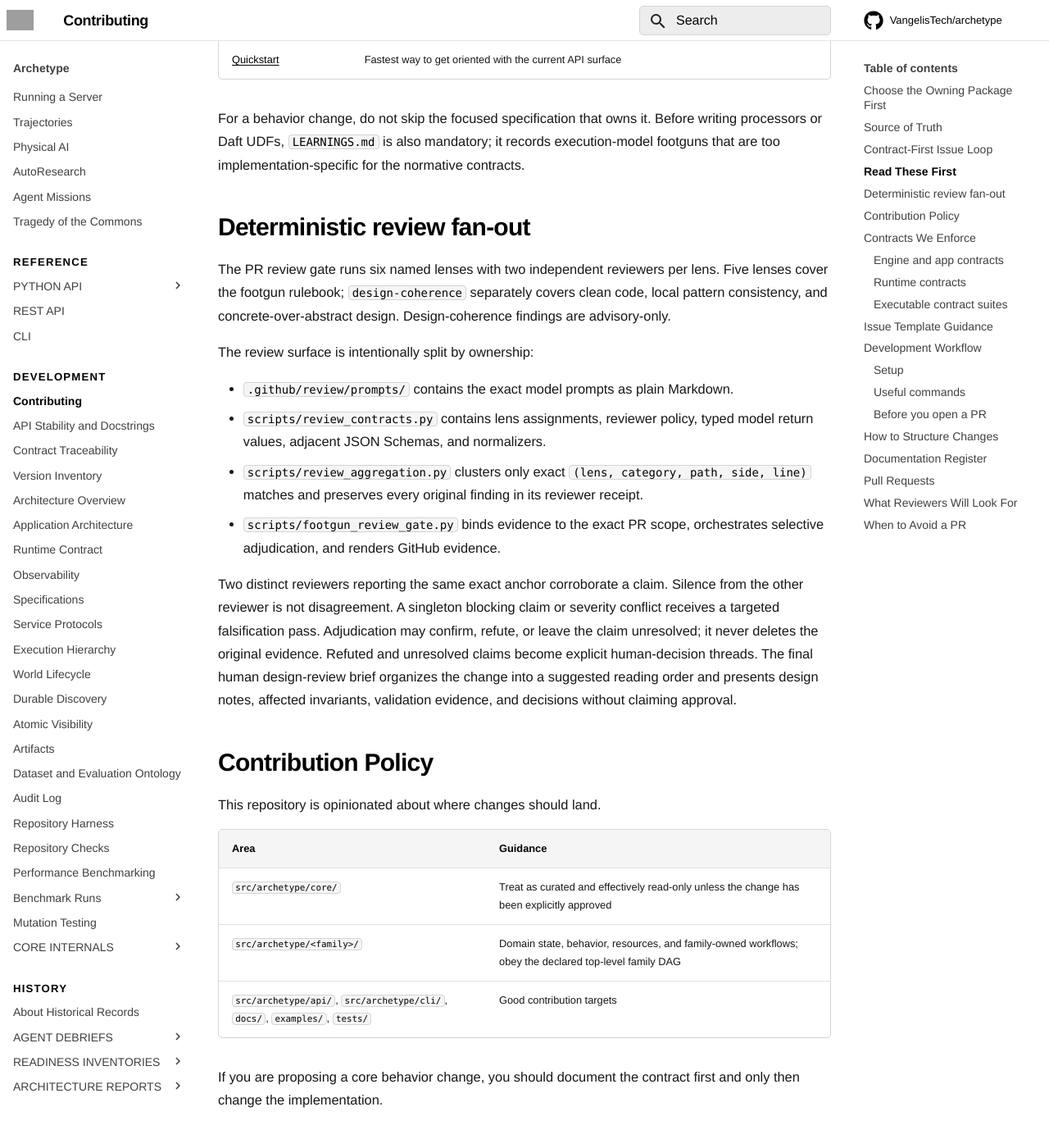
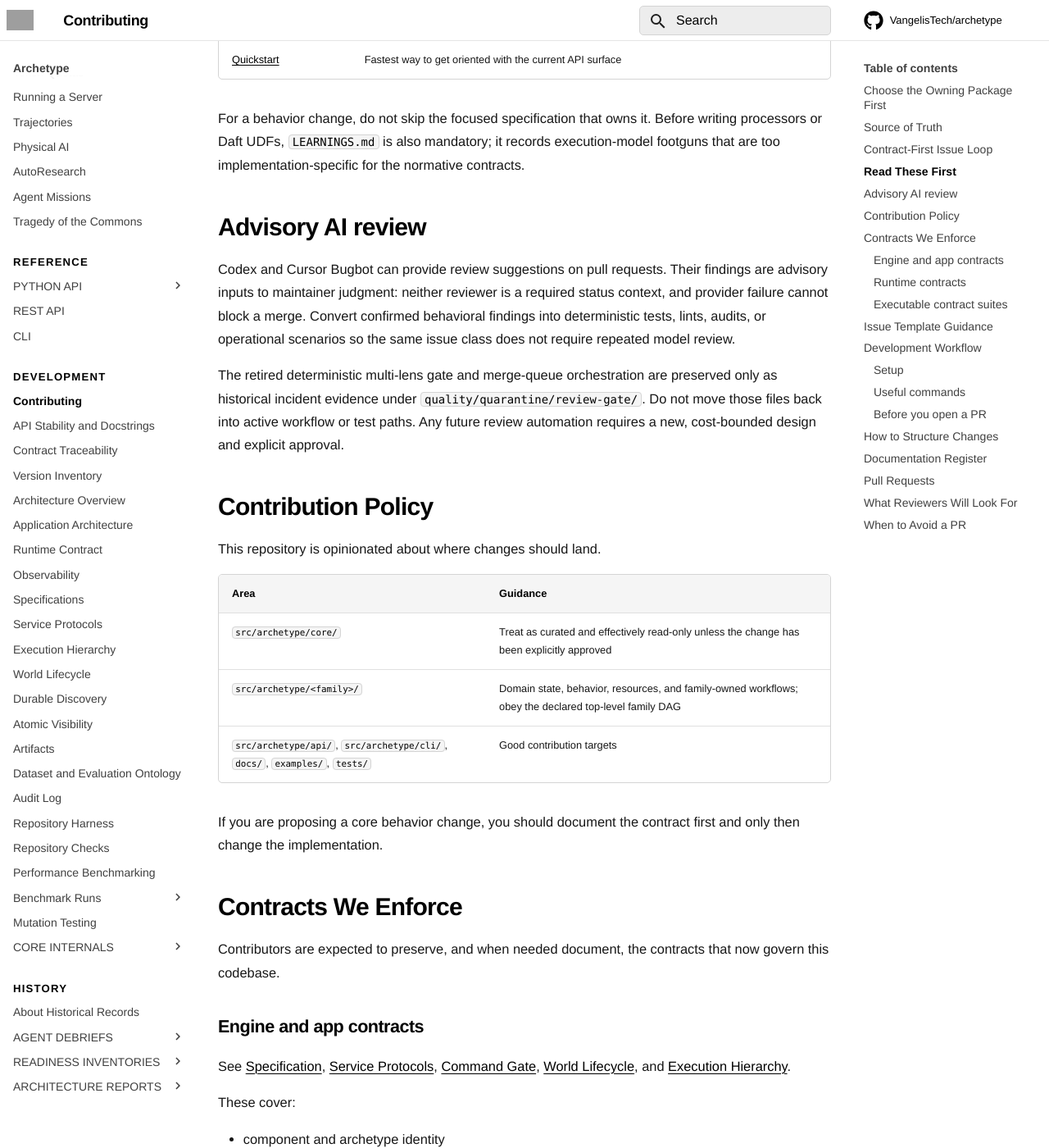
Before and after one commit to VangelisTech/archetype, an MkDocs documentation site: the page built from docs/guide/contributing.md, in a window 1280 px wide and 1400 px high, scrolled down 3740 px. Shown: the whole window at 82% size. Built offline with MkDocs 1.6.1 and Material for MkDocs 9.7.7, drawn with Linux system fonts in a browser that asks for light colours; comment, search, counter and statistics services are not loaded; grey boxes are pictures that could not be loaded.

```diff
--- a/docs/guide/contributing.md
+++ b/docs/guide/contributing.md
@@ -125,32 +125,20 @@
 records execution-model footguns that are too implementation-specific for the
 normative contracts.
 
-## Deterministic review fan-out
+## Advisory AI review
 
-The PR review gate runs six named lenses with two independent reviewers per
-lens. Five lenses cover the footgun rulebook; `design-coherence` separately
-covers clean code, local pattern consistency, and concrete-over-abstract
-design. Design-coherence findings are advisory-only.
+Codex and Cursor Bugbot can provide review suggestions on pull requests.
+Their findings are advisory inputs to maintainer judgment: neither reviewer is
+a required status context, and provider failure cannot block a merge. Convert
+confirmed behavioral findings into deterministic tests, lints, audits, or
+operational scenarios so the same issue class does not require repeated model
+review.
 
-The review surface is intentionally split by ownership:
-
-- `.github/review/prompts/` contains the exact model prompts as plain Markdown.
-- `scripts/review_contracts.py` contains lens assignments, reviewer policy,
-  typed model return values, adjacent JSON Schemas, and normalizers.
-- `scripts/review_aggregation.py` clusters only exact
-  `(lens, category, path, side, line)` matches and preserves every original
-  finding in its reviewer receipt.
-- `scripts/footgun_review_gate.py` binds evidence to the exact PR scope,
-  orchestrates selective adjudication, and renders GitHub evidence.
-
-Two distinct reviewers reporting the same exact anchor corroborate a claim.
-Silence from the other reviewer is not disagreement. A singleton blocking
-claim or severity conflict receives a targeted falsification pass.
-Adjudication may confirm, refute, or leave the claim unresolved; it never
-deletes the original evidence. Refuted and unresolved claims become explicit
-human-decision threads. The final human design-review brief organizes the
-change into a suggested reading order and presents design notes, affected
-invariants, validation evidence, and decisions without claiming approval.
+The retired deterministic multi-lens gate and merge-queue orchestration are
+preserved only as historical incident evidence under
+`quality/quarantine/review-gate/`. Do not move those files back into active
+workflow or test paths. Any future review automation requires a new,
+cost-bounded design and explicit approval.
 
 ## Contribution Policy
 
```
Also changed, not shown: 2 other files.
